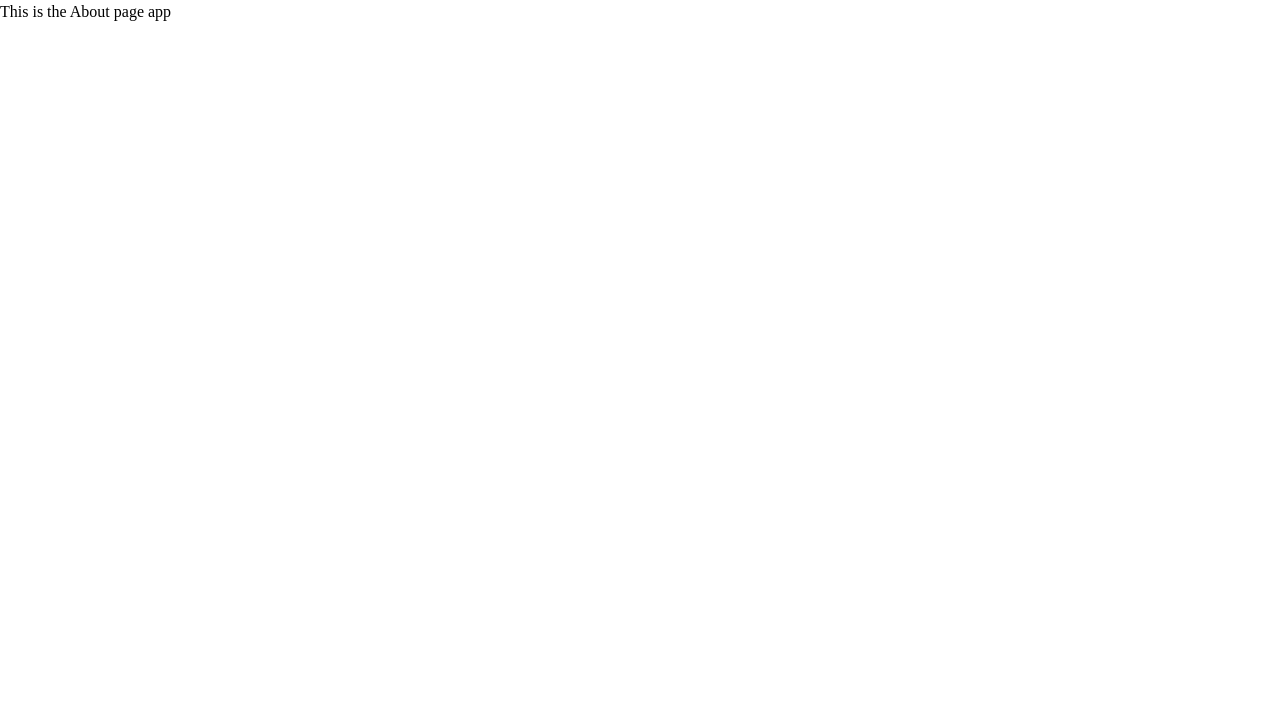
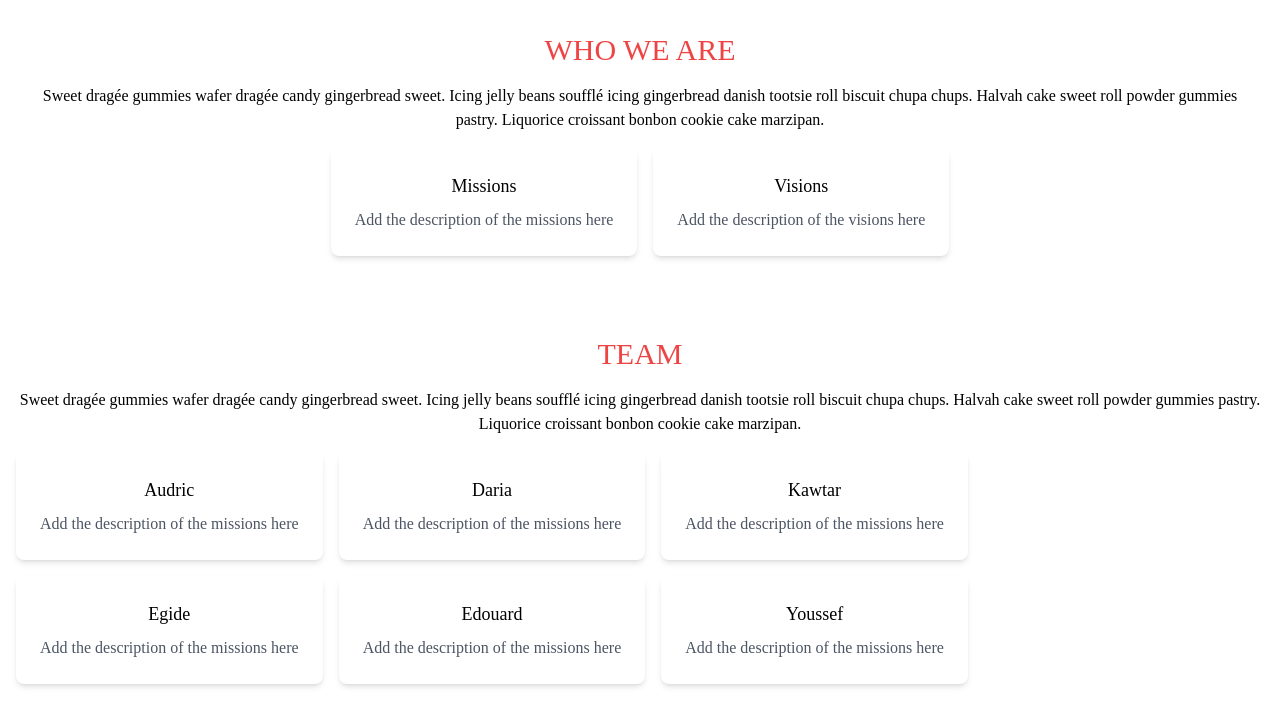
Before and after one commit to egidehirwa/iCook-frontend, a Next.js app: page /about in a window 1280 px wide. Shown: the top 726 px of the page. Built offline with nearby package versions, Linux system fonts and the light colour scheme.

Commit message:
create content about page

```diff
--- a/src/app/about/page.jsx
+++ b/src/app/about/page.jsx
@@ -1,7 +1,83 @@
+import Image from "next/image";
+import { Rubik, Inter } from "@next/font/google";
+
 export default function About() {
+
+
   return (
-    <main>
-      <div>This is the About page app</div>
-    </main>
-  );
-}
+    <main className="container mx-auto space-y-8">
+      <section className="space-y-4 p-8">
+        <div className="space-y-4">
+          <h3 className="text-red-500 text-3xl text-center">WHO WE ARE</h3>
+          <p className="text-center"> Sweet dragée gummies wafer dragée candy gingerbread sweet.
+            Icing jelly beans soufflé icing gingerbread danish tootsie roll biscuit chupa chups.
+            Halvah cake sweet roll powder gummies pastry. Liquorice croissant bonbon cookie cake marzipan.
+            </p>
+        </div>
+        <div className="flex gap-4 justify-center">
+          <div className="bg-white rounded-lg shadow-md max-w-sm rounded overflow-hidden shadow-lg p-6">
+            <h2 className="text-lg text-center font-medium">Missions</h2>
+            <p className="mt-2 text-gray-600">Add the description of the missions here</p>
+          </div>
+
+          <div className="bg-white rounded-lg shadow-md p-6 max-w-sm rounded overflow-hidden shadow-lg">
+            <h2 className="text-lg text-center font-medium">Visions</h2>
+            <p className="mt-2 text-gray-600">Add the description of the visions here</p>
+          </div>
+        </div>
+
+
+      </section>
+
+      <section className="space-y-4 p-4">
+      <div className="space-y-4">
+      <h3 className="text-red-500 text-3xl text-center">TEAM</h3>
+      <p className="text-center" > Sweet dragée gummies wafer dragée candy gingerbread sweet.
+            Icing jelly beans soufflé icing gingerbread danish tootsie roll biscuit chupa chups.
+            Halvah cake sweet roll powder gummies pastry. Liquorice croissant bonbon cookie cake marzipan.
+      </p>
+</div>
+      <div className="flex gap-4">
+
+      <div className="bg-white rounded-lg shadow-md p-6 max-w-sm rounded overflow-hidden shadow-lg">
+        <h2 className="text-lg text-center font-medium">Audric</h2>
+        <img></img>
+        <p className="mt-2 text-gray-600">Add the description of the missions here</p>
+      </div>
+
+      <div className="bg-white rounded-lg shadow-md p-6 max-w-sm rounded overflow-hidden shadow-lg">
+        <h2 className="text-lg text-center font-medium">Daria</h2>
+        <img></img>
+        <p className="mt-2 text-gray-600">Add the description of the missions here</p>
+      </div>
+
+      <div className="bg-white rounded-lg shadow-md p-6 max-w-sm rounded overflow-hidden shadow-lg">
+        <h2 className="text-lg text-center font-medium">Kawtar</h2>
+        <img></img>
+        <p className="mt-2 text-gray-600">Add the description of the missions here</p>
+      </div>
+
+      </div>
+      <div className="flex gap-4">
+
+      <div className="bg-white rounded-lg shadow-md p-6 max-w-sm rounded overflow-hidden shadow-lg">
+        <h2 className="text-lg text-center font-medium">Egide</h2>
+        <img></img>
+        <p className="mt-2 text-gray-600">Add the description of the missions here</p>
+      </div>
+
+      <div className="bg-white rounded-lg shadow-md p-6 max-w-sm rounded overflow-hidden shadow-lg">
+        <h2 className="text-lg text-center font-medium">Edouard</h2>
+        <img></img>
+        <p className="mt-2 text-gray-600">Add the description of the missions here</p>
+      </div>
+
+      <div className="bg-white rounded-lg shadow-md p-6 max-w-sm rounded overflow-hidden shadow-lg">
+        <h2 className="text-lg text-center font-medium">Youssef</h2>
+        <img></img>
+        <p className="mt-2 text-gray-600">Add the description of the missions here</p>
+      </div>
+
+      </div>
+        </section>
+        </main>)}
```
